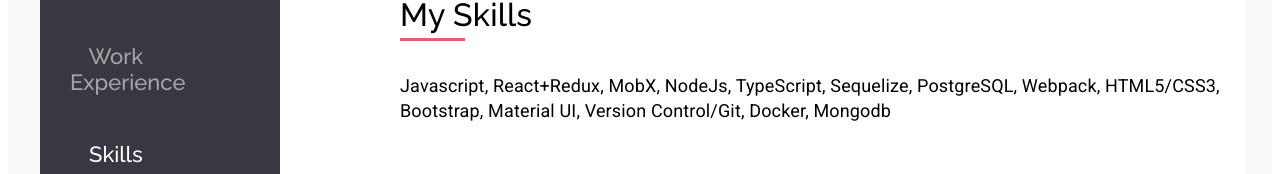
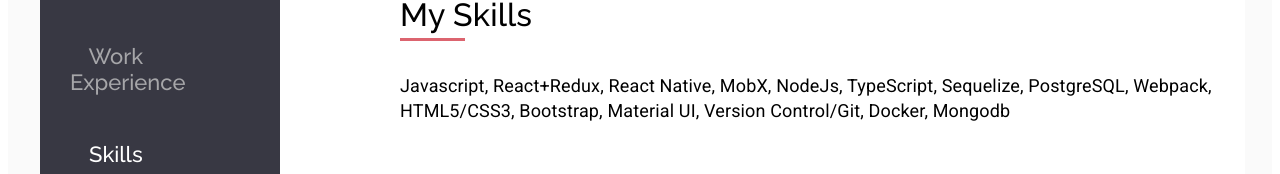
Before and after one commit to mytrofanov/resume6, a React (Create React App) app: page /skills in a window 1280 px wide. Shown: the part 402-576 px from the top of the page. Built offline with nearby package versions, Linux system fonts and the light colour scheme.

Commit message:
skillPage: +React Native

```diff
--- a/src/components/SkillPage.js
+++ b/src/components/SkillPage.js
@@ -55,7 +55,7 @@ export const SkillPage = () => {
 
                 <div className={s.SkillsCol}>
                     <div className={s.SkillsSlider}>
-                        Javascript, React+Redux, MobX, NodeJs, TypeScript, Sequelize, PostgreSQL, Webpack,
+                        Javascript, React+Redux, React Native, MobX, NodeJs, TypeScript, Sequelize, PostgreSQL, Webpack,
                         HTML5/CSS3, Bootstrap, Material UI, Version Control/Git, Docker, Mongodb
                     </div>
                 </div>
```
